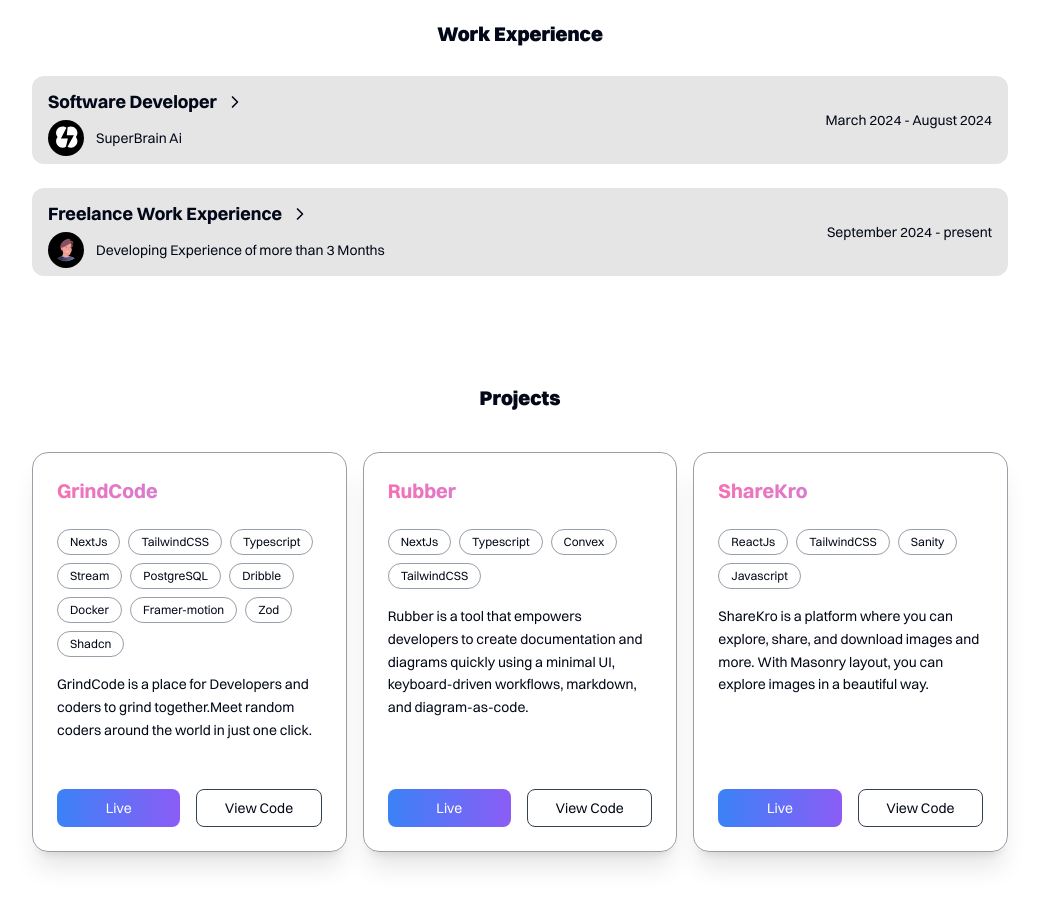
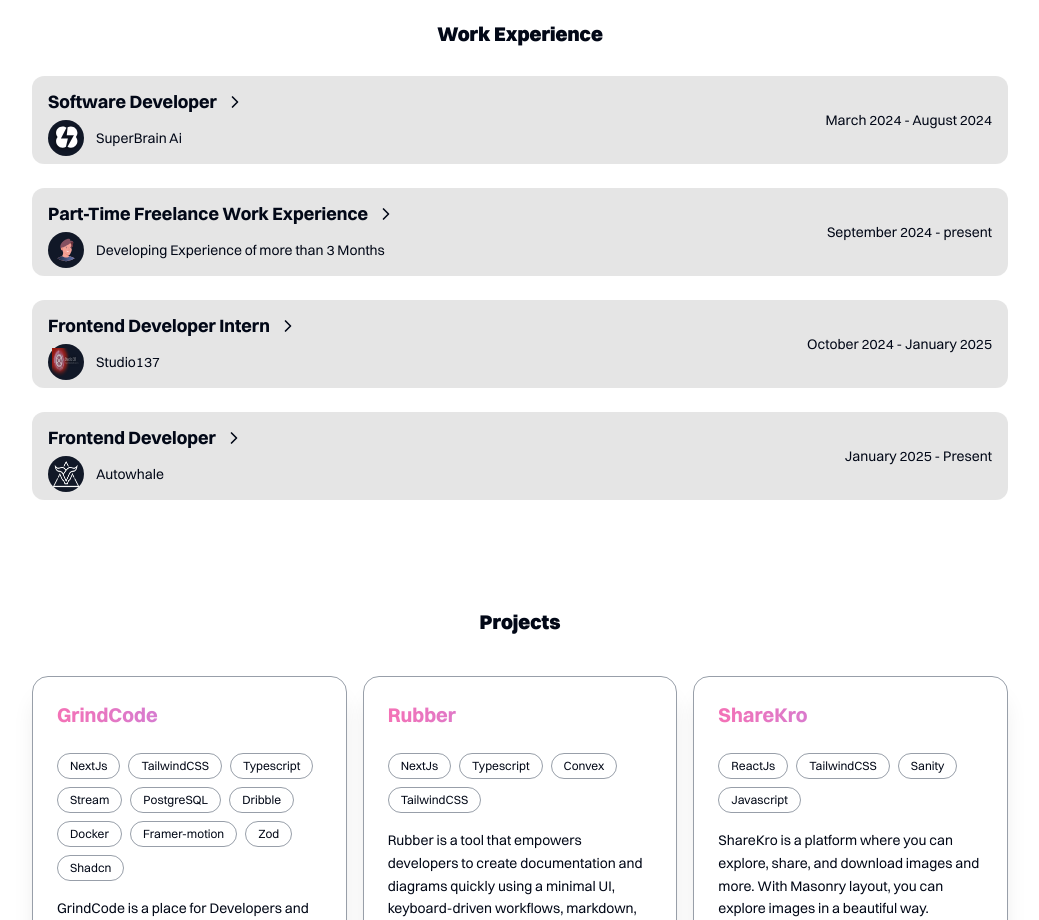
Before and after one commit to CoDesign-Spa27/sandeep, a Next.js app: page / in a window 1280 px wide. Shown: the part 1180-2100 px from the top of the page, without its empty margins (120-1159 px from the left). Built offline with nearby package versions, Linux system fonts and the light colour scheme.

Commit message:
added experience

```diff
--- a/components/experience-card.tsx
+++ b/components/experience-card.tsx
@@ -80,7 +80,7 @@
               </motion.div>
             </div>
             <div className="flex items-center gap-3">
-              <div className="bg-black rounded-full p-1">
+              <div className="bg-gray-900 rounded-full p-1">
                 <Image src={image} width={10} height={10} className="w-7 h-7" alt="logo" />
               </div>
               <div className="text-sm py-2">{company}</div>
--- a/data/index.ts
+++ b/data/index.ts
@@ -128,20 +128,28 @@
   },
   {
     id:2,
-    title:"Freelance Work Experience",
+    title:"Part-Time Freelance Work Experience",
     company:"Developing Experience of more than 3 Months",
     description:"As a freelancer, I have been developing web applications for over 3 Months. My expertise includes building web applications using the MERN stack (MongoDB, ExpressJs, React, NodeJs) and NextJs.",
     date:"September 2024 - present",
     image:'/experience/avatar.svg'
   },
-  // {
-  //   id:3,
-  //   title:"Developing Web Applications",
-  //   company:"Developing Experience of more than 2 years",
-  //   description:"I have been developing web applications for more than 2 years. I have experience in developing web applications using React, NextJs, and TailwindCSS. I have also worked on backend technologies like NodeJs, ExpressJs, and MongoDB. I have also worked on cloud technologies like Cloudflare Workers and Docker.",
-  //   date:"2022 - present",
-  //   image:'/experience/avatar.svg'
-  // }
+  {
+    id:3,
+    title:"Frontend Developer Intern",
+    company:"Studio137",
+    description:"As a Frontend Developer at Studio137, I specialized in creating responsive and intuitive user interfaces using React and Next.js. Implemented modern design systems with TailwindCSS, enhanced website performance through optimization techniques, and collaborated with the design team to deliver pixel-perfect implementations. Developed reusable components and maintained code quality through best practices.",
+    date:"October 2024 - January 2025",
+    image:'/experience/studio137-logo.png'
+  },
+  {
+    id:4,
+    title:"Frontend Developer",
+    company:"Autowhale",
+    description:"As a Frontend Developer at Autowhale, I developed sophisticated user interfaces for a crypto trading execution platform using React. Focused on creating responsive layouts and optimizing performance for handling high-frequency data updates. Collaborated with backend teams to integrate trading APIs and ensure seamless user experience for crypto traders. Implemented Limited partner dashboard and enhanced the user experience.",
+    date:"January 2025 - Present",
+    image:'/experience/autowhale.png'
+  }
 ]
 
 
```
Also changed, not shown: public/experience/autowhale.png (added), public/experience/studio137-logo.png (added).
